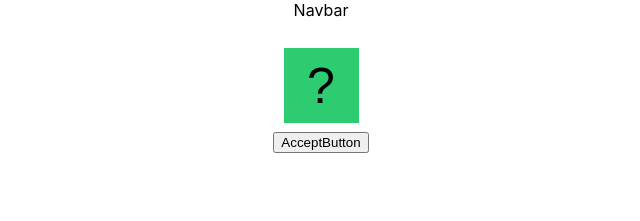
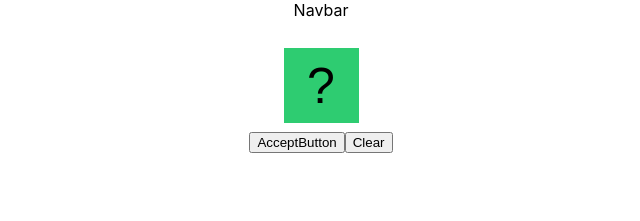
Before and after one commit to bolloland/braille, a React (Create React App) app: page /encrypt in a window 1280 px wide. Shown: the top 221 px of the page, without its empty margins (319-959 px from the left). Built offline with nearby package versions, Linux system fonts and the light colour scheme.

Commit message:
add/clear text to textBar

```diff
--- a/src/components/AcceptButton.js
+++ b/src/components/AcceptButton.js
@@ -1,14 +1,29 @@
-import React from 'react'
+import React, {useState} from 'react'
+
 
 const AcceptButton = () => {
 
-  const findLetter = () => {
-    // console.log("find that letter")
+   const moveText = () => {
+    let newText = document.getElementById("input").innerText
+    document.getElementById("output").innerText += newText
   }
+  const cleartext = () => {
+    document.getElementById("output").innerText = ""
+  }
+
+
+
+
+
    return (
-    <div><button type="submit" value="submit" onClick={() => findLetter()}>
+    <div>
+    <button  onClick={() => moveText()}>
       AcceptButton
-    </button></div>
+    </button>
+    <button onClick={()=> cleartext()}>
+      Clear
+    </button>
+    </div>
   )
 }
 
```
